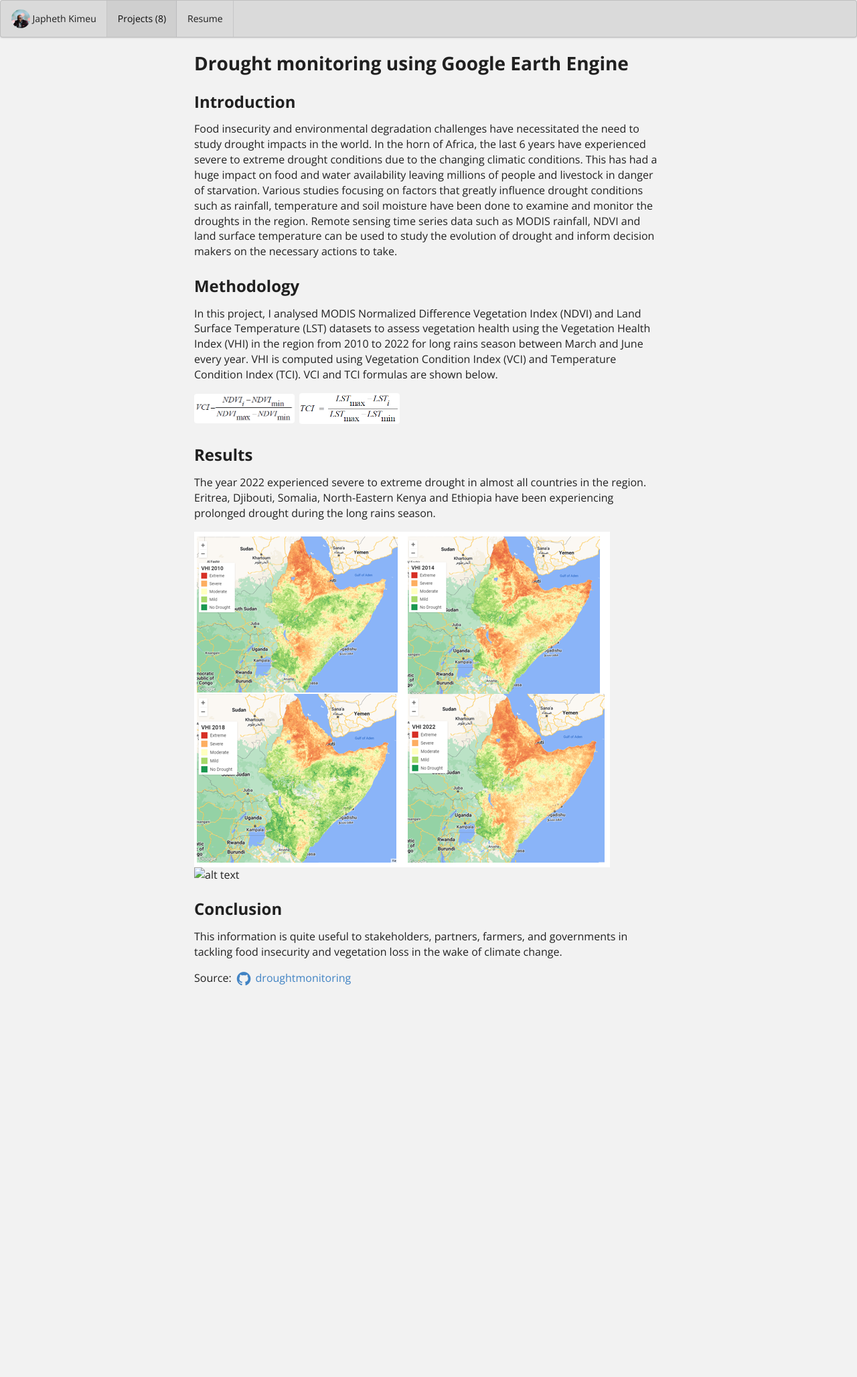
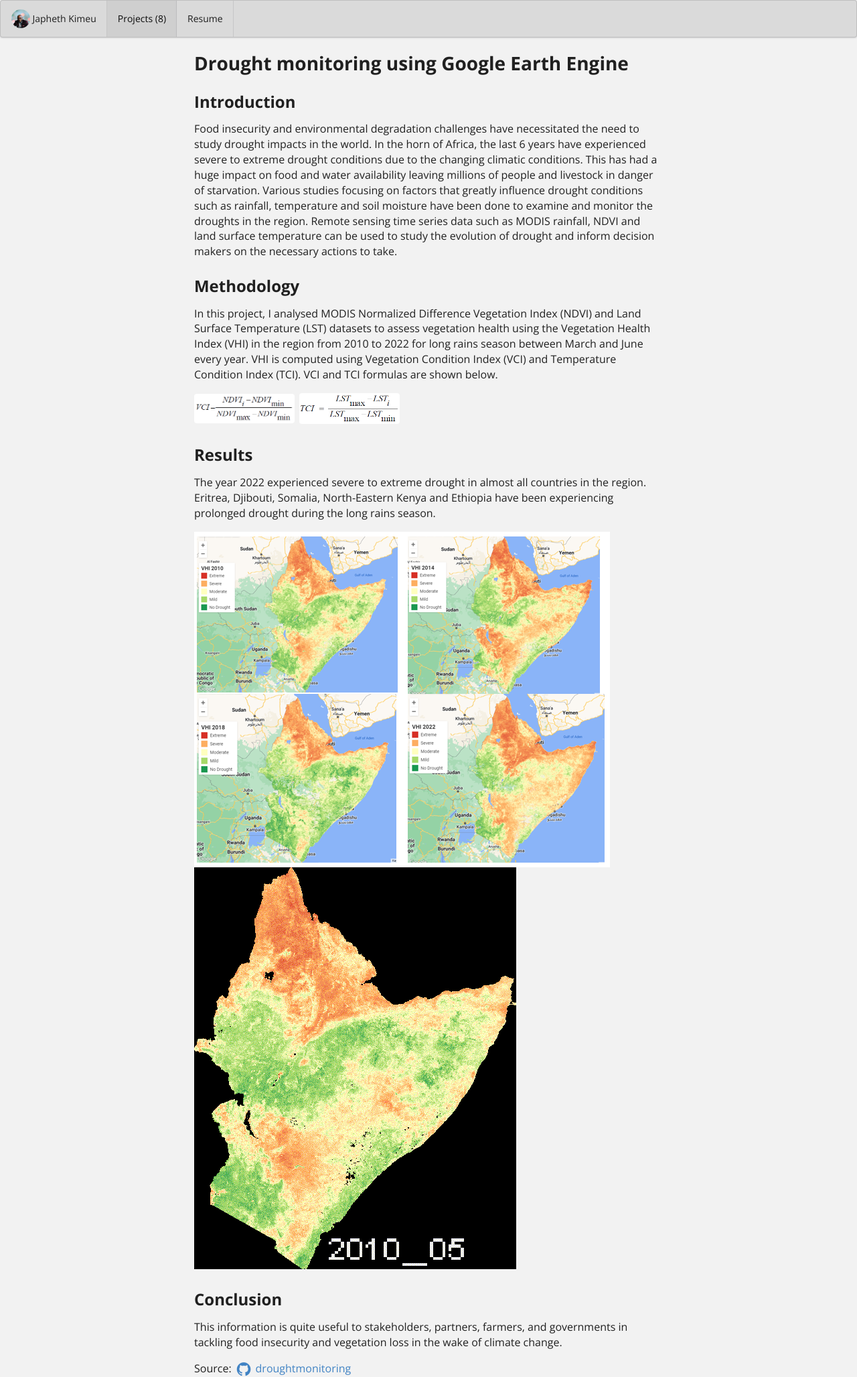
Before and after one commit to japhethkimeu/japhethkimeu.github.io, a Jekyll site: the page built from projects/project-1.md, in a window 1280 px wide. Shown: the whole page at 67% size. Built offline with Jekyll 4.4.1, drawn with Linux system fonts in a browser that asks for light colours; before the commit the page ends 1473 px from its top, so only the background shows below that.

Commit message:
Update project-1.md

```diff
--- a/projects/project-1.md
+++ b/projects/project-1.md
@@ -30,7 +30,7 @@
 The year 2022 experienced severe to extreme drought in almost all countries in the region. Eritrea, Djibouti, Somalia, North-Eastern Kenya and Ethiopia have been experiencing prolonged drought during the long rains season.
 
 <img class="ui image" src="../images/combined_vhi.PNG">
-![alt text](vhi.gif)
+![](https://github.com/japhethkimeu/japhethkimeu.github.io/blob/main/images/vhi.gif?raw=true)
 
 ## Conclusion
 This information is quite useful to stakeholders, partners, farmers, and governments in tackling food insecurity and vegetation loss in the wake of climate change.
```
